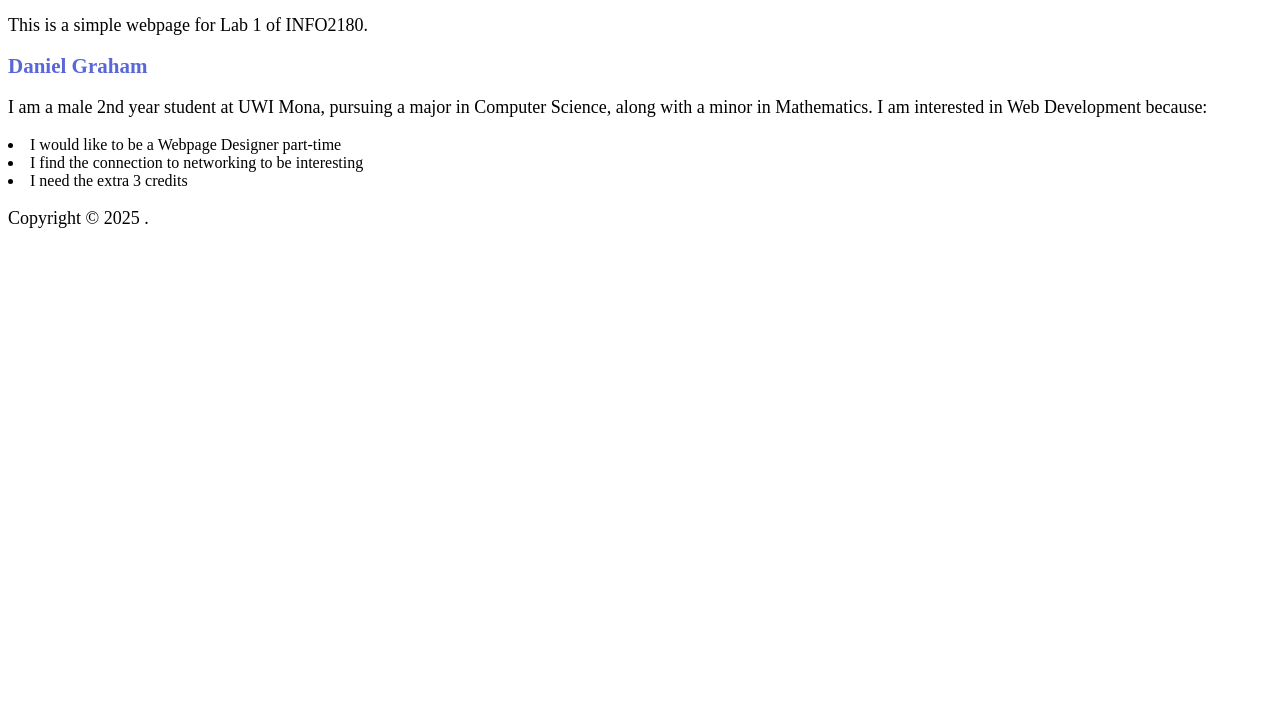
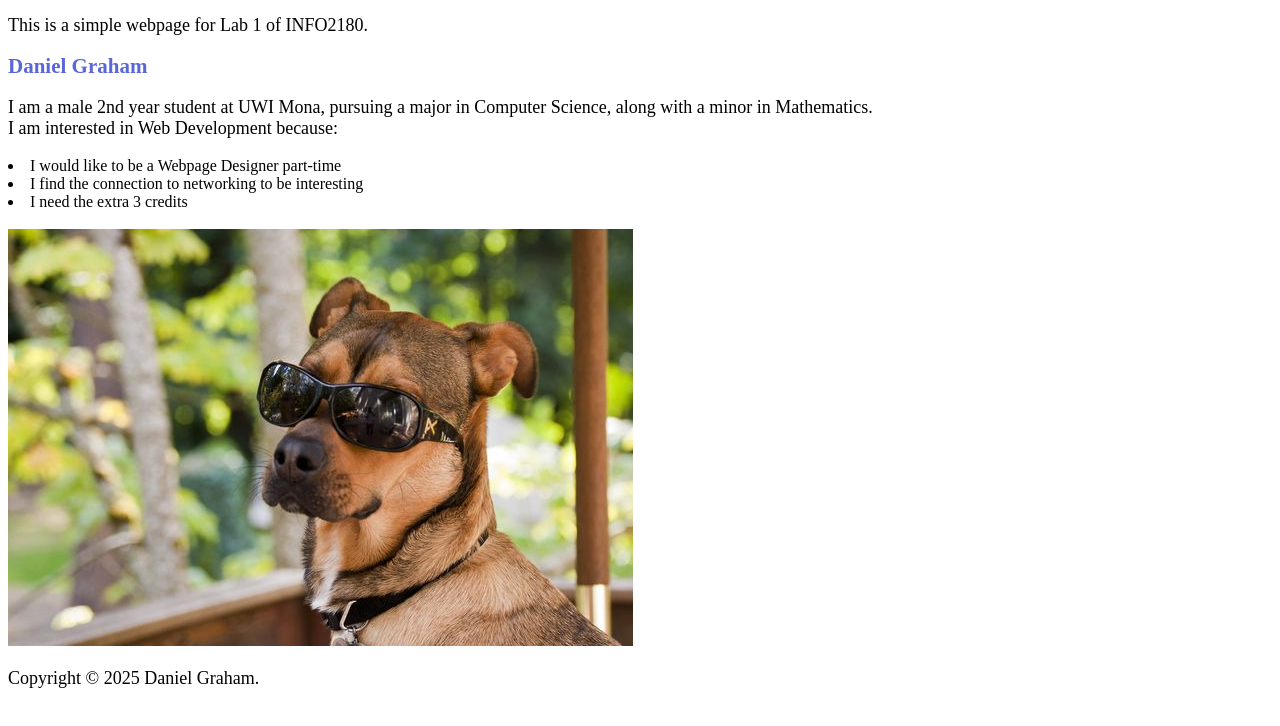
Before and after one commit to dzgraham/Info2180_Lab, a plain HTML site: page index.html in a window 1280 px wide. Shown: the part 46-772 px from the top of the page. Drawn offline with Linux system fonts and the light colour scheme.

Commit message:
Image added to webpage

```diff
--- a/index.html
+++ b/index.html
@@ -16,15 +16,17 @@
     <main>
         <h2>Daniel Graham</h2>
         <p>I am a male 2nd year student at UWI Mona, pursuing a major in Computer Science, along with a minor
-            in Mathematics.
+            in Mathematics.<br>
             I am interested in Web Development because:
             <li> I would like to be a Webpage Designer part-time</li>
             <li> I find the connection to networking to be interesting</li>
             <li> I need the extra 3 credits</li>
+            <br>
+            <img src="dog_in_shades.jpg" alt="Dog Wearing SunGlasses">
         </p>
     </main>
     <footer>
-        <p>Copyright &copy; 2025 <Daniel Graham>.</p>
+        <p>Copyright &copy; 2025 Daniel Graham.</p>
     </footer>
 </body>
 </html>
```
Also changed, not shown: dog_in_shades.jpg (added).
